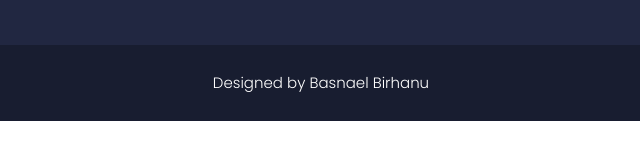
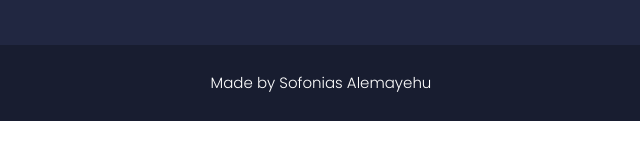
Before and after one commit to HKZIYECH/A-bunch-of-websites, a plain HTML site: page Cryptocurrency website/our-services.html in a window 1280 px wide. Shown: the part 3320-3479 px from the top of the page, 319-959 px from the left. Drawn offline with nearby package versions, Linux system fonts and the light colour scheme; files that its build step writes are made by us from their sources; files whose address does not match are found by name.

Commit message:
Update our-services.html

```diff
--- a/Cryptocurrency website/our-services.html
+++ b/Cryptocurrency website/our-services.html
@@ -275,7 +275,7 @@ https://templatemo.com/tm-574-mexant
     <div class="container">
       <div class="row">
         <div class="col-lg-12">
-          <p>Designed by Basnael Birhanu </p>
+           <p>Made by Sofonias Alemayehu</p>
         </div>
       </div>
     </div>
```
